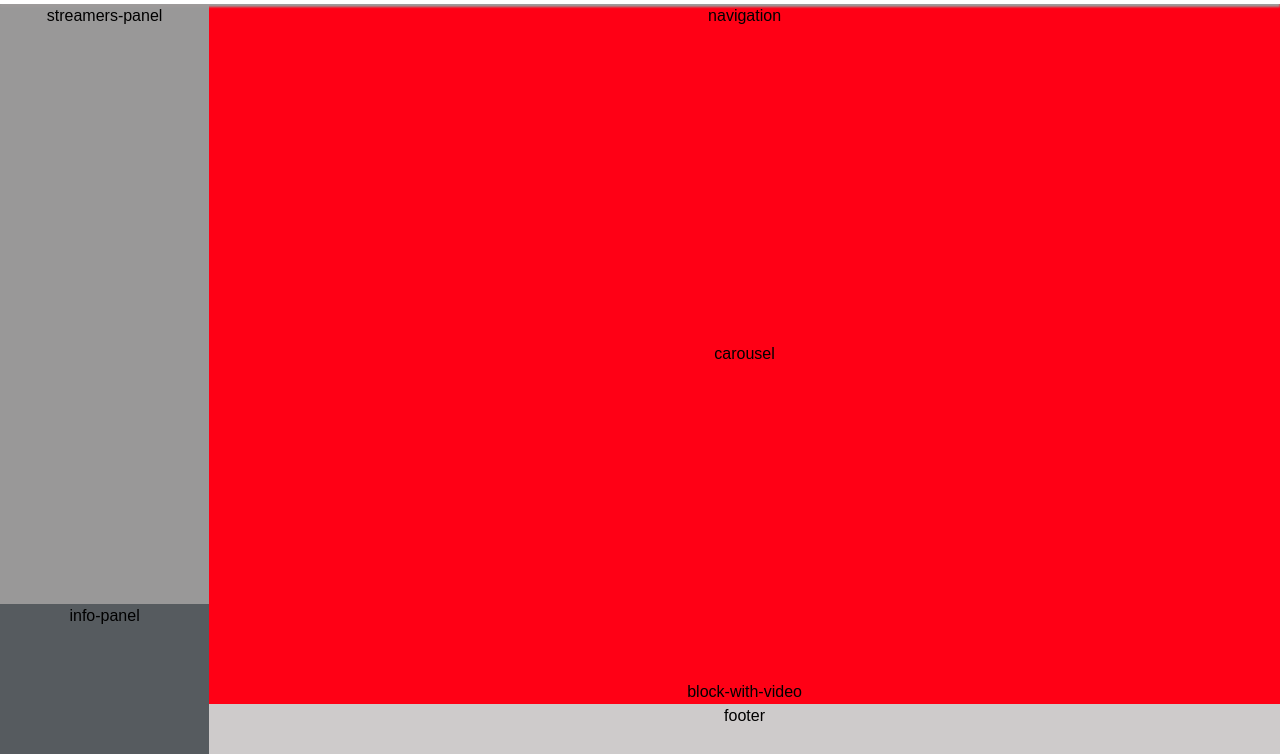
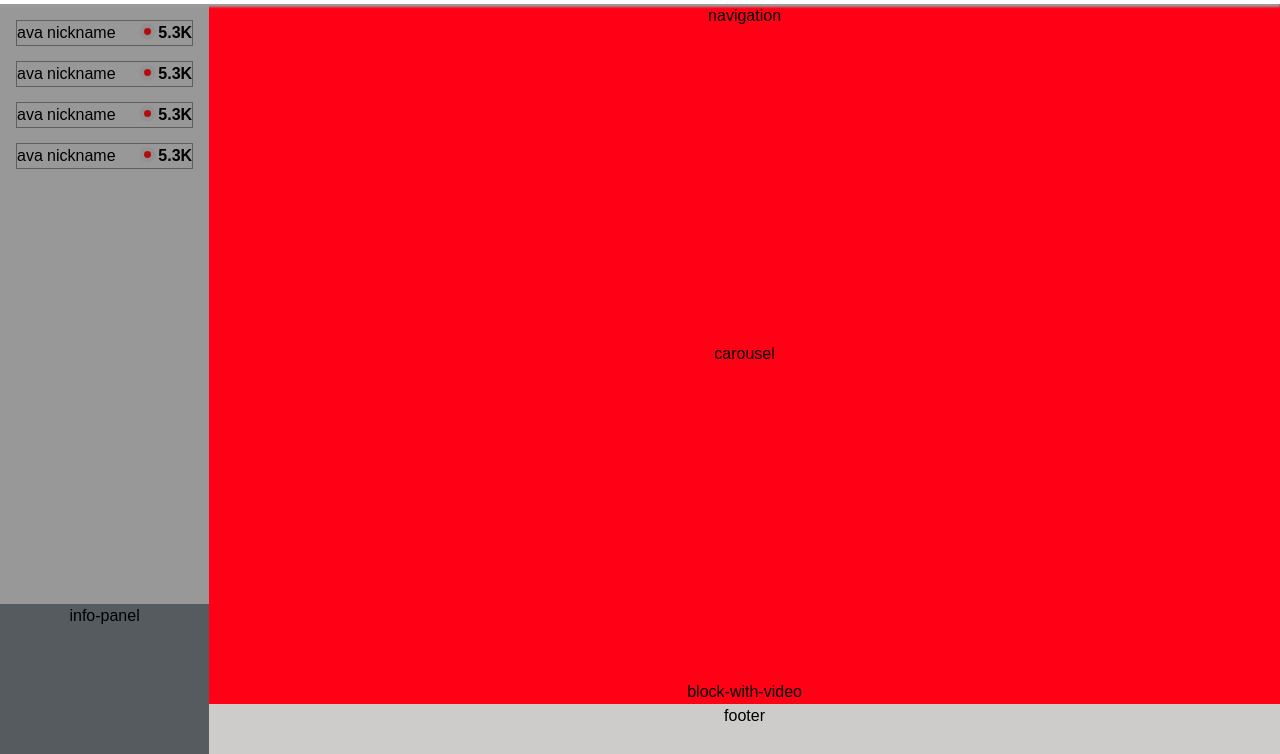
Before and after one commit to vasylpopovych/layout-of-streaming-service, a plain HTML site: page index.html in a window 1280 px wide. Shown: the part 46-800 px from the top of the page. Drawn offline with Linux system fonts and the light colour scheme.

Commit message:
finish viewers block in strimers panel

```diff
--- a/index.html
+++ b/index.html
@@ -45,7 +45,40 @@
   </header>
   <div class="main-container">
   <aside class="sidebar">
-    <div class="streamers-panel">streamers-panel</div>
+    <div class="streamers-panel p-sides">
+      <div class="streamer-info f-row">
+        <div class="avatar">ava</div>
+        <div class="nickname">nickname</div>
+        <div class="viewers f-row">
+          <div class="blob"></div>
+          <div class="amount">5.3K</div>
+        </div>
+      </div>
+      <div class="streamer-info f-row">
+        <div class="avatar">ava</div>
+        <div class="nickname">nickname</div>
+        <div class="viewers f-row">
+          <div class="blob"></div>
+          <div class="amount">5.3K</div>
+        </div>
+      </div>
+      <div class="streamer-info f-row">
+        <div class="avatar">ava</div>
+        <div class="nickname">nickname</div>
+        <div class="viewers f-row">
+          <div class="blob"></div>
+          <div class="amount">5.3K</div>
+        </div>
+      </div>
+      <div class="streamer-info f-row">
+        <div class="avatar">ava</div>
+        <div class="nickname">nickname</div>
+        <div class="viewers f-row">
+          <div class="blob"></div>
+          <div class="amount">5.3K</div>
+        </div>
+      </div>
+    </div>
     <div class="info-panel">info-panel</div>
   </aside>
   <main class="main">
--- a/scss/styles.scss
+++ b/scss/styles.scss
@@ -172,6 +172,52 @@ body {
         flex: 1 1 auto;
         height: 100%;
         overflow-y: auto;
+        padding-top: 16px;
+        .streamer-info {
+          border: 1px solid rgb(95, 95, 95);
+          margin-bottom: 15px;
+          .avatar {
+            flex-basis: 50px;
+            text-align: left;
+          }
+          .nickname {
+            flex: 1 1 150px;
+            text-align: left;
+          }
+          .viewers {
+            flex-basis: 50px;
+            text-align: right;
+            .blob {
+              background: rgb(177, 11, 11);
+              border-radius: 50%;
+              margin: 7px;
+              height: 7px;
+              width: 7px;
+              box-shadow: 0 0 0 0 rgb(214, 16, 16);
+              transform: scale(1);
+              animation: pulse 2s infinite;
+              @keyframes pulse {
+                0% {
+                  transform: scale(0.95);
+                  box-shadow: 0 0 0 0 rgba(0, 0, 0, 0.7);
+                }
+
+                70% {
+                  transform: scale(1);
+                  box-shadow: 0 0 0 5px rgba(0, 0, 0, 0);
+                }
+
+                100% {
+                  transform: scale(0.95);
+                  box-shadow: 0 0 0 0 rgba(0, 0, 0, 0);
+                }
+              }
+            }
+            .amount {
+              font-weight: bold;
+            }
+          }
+        }
       }
       .info-panel {
         background-color: rgb(86, 91, 95);
```
Also changed, not shown: css/styles.css.
